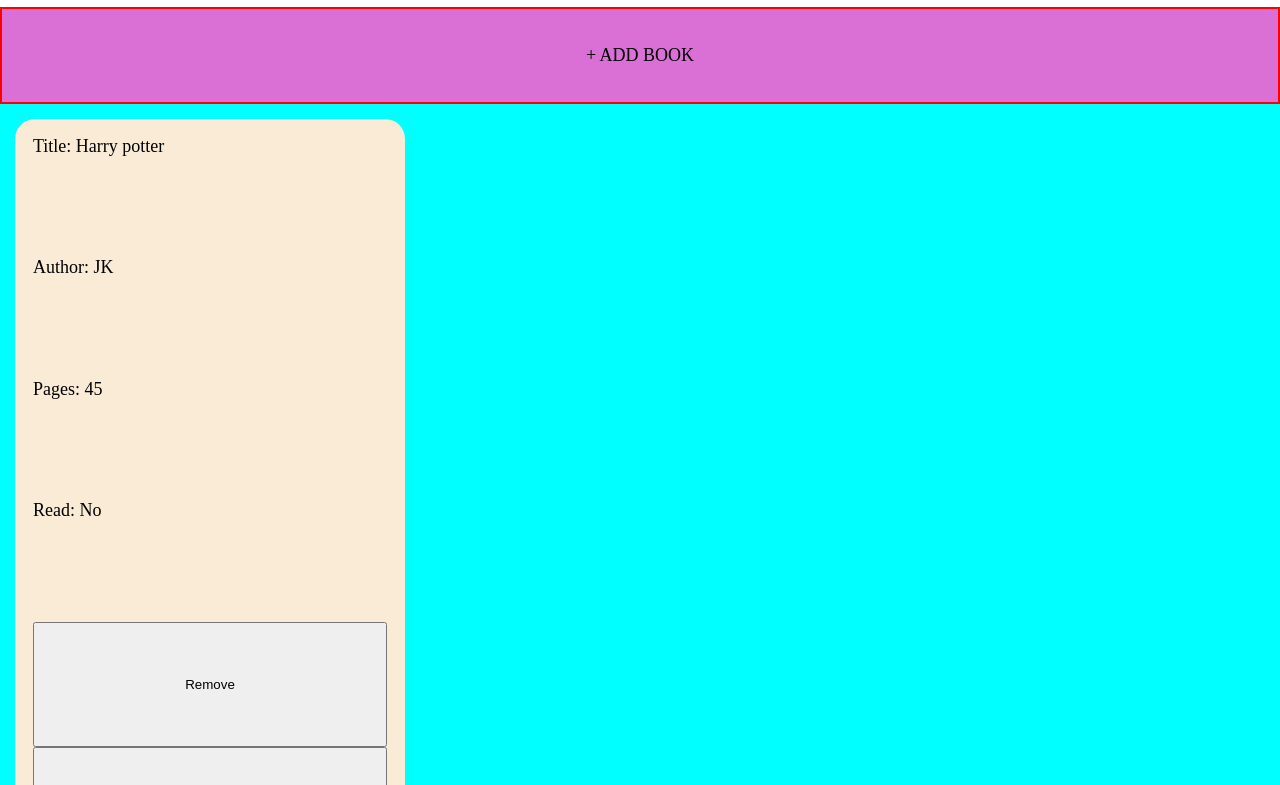
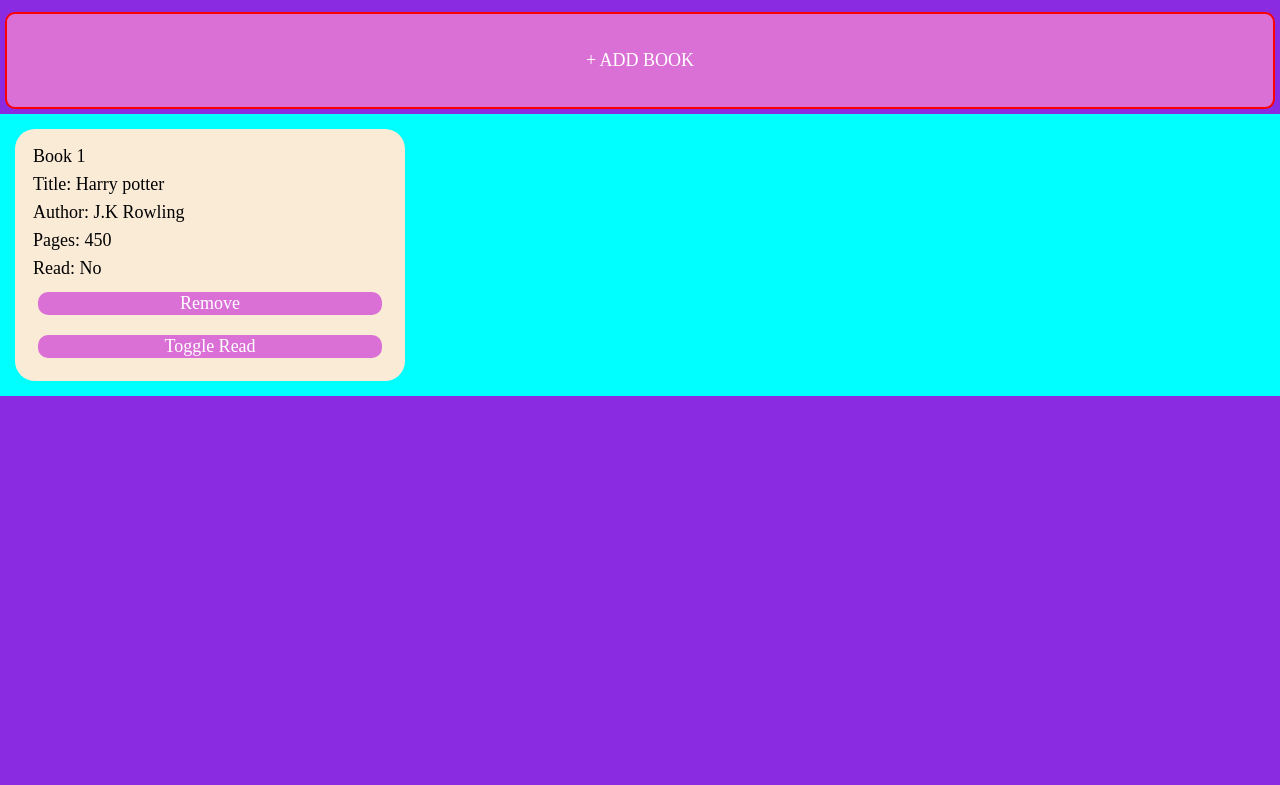
Before and after one commit to AQL17/Library, a plain HTML site: page index.html in a window 1280 px wide. Shown: the part 85-870 px from the top of the page. After the commit the page ends 800 px from the top, so only its background shows below. Drawn offline with Linux system fonts and the light colour scheme; a web font is replaced by a local one.

Commit message:
Edit styles

```diff
--- a/script.js
+++ b/script.js
@@ -43,8 +43,8 @@ function getFormData(){
 
     }
     console.log(bookData);
-    const book3 = new book(bookData[0] , bookData[1] , bookData[2] ,bookData[3]);
-    addBookToLibrary(book3);
+    const book2 = new book(bookData[0] , bookData[1] , bookData[2] ,bookData[3]);
+    addBookToLibrary(book2);
 }
 function addBookToLibrary(book){
     mylibrary.push(book);
@@ -56,6 +56,7 @@ function display(){
     for(let i = 0; i < mylibrary.length; i++){
         const bookhtml = `
         <div class="card">
+        <h1>Book ${i+1}</h1>
         <h2>Title:  ${mylibrary[i].title}</h2>
         <h3>Author:  ${mylibrary[i].author}</h3>
         <h3>Pages:  ${mylibrary[i].pages}</h3>
@@ -78,6 +79,6 @@ function toggleRead(i){
     display();
 }
 
-const book1 = new book("Harry potter" , "JK", 45 , false );
+const book1 = new book("Harry potter" , "J.K Rowling", 450, false);
 addBookToLibrary(book1);
 display();
--- a/styles.css
+++ b/styles.css
@@ -46,11 +46,12 @@ table {
 
 
 html body{
-    height: 100vh;
-    width: 100vw;
+    height: 100%;
+    width: 100%;
     padding: 0;
     margin: 0;
-    font-family: "Madimi One"
+    font-family: "Madimi One";
+    background-color: blueviolet;
 }
 
 .container{
@@ -67,6 +68,7 @@ html body{
     padding: 1em;
     margin: 15px;
     display: grid;
+    gap: 10px;
     font-size: large;
     border-radius: 20px;
     background-color: antiquewhite;
@@ -98,3 +100,12 @@ dialog::backdrop{
     background-image: linear-gradient(orchid, aqua);
     opacity: 0.5;
 }
+button{
+    margin: 5px;
+    font-size: large;
+    font-family: inherit;
+    border-radius: 10px;
+    border : none;
+    background-color: orchid;
+    color: white;
+}
```
